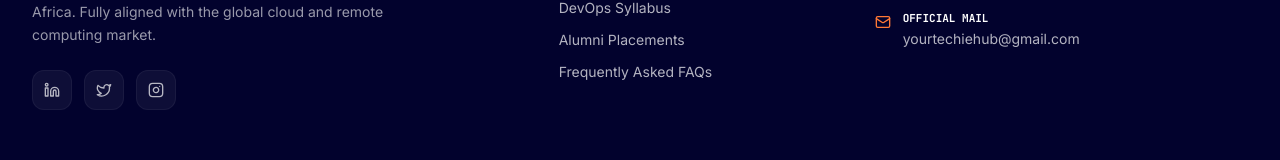
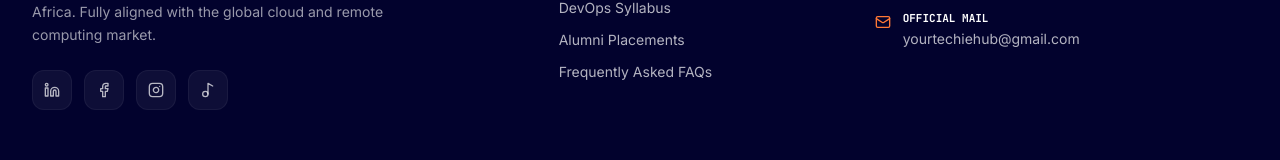
Before and after one commit to johnttbs/your-techie, a React (Vite) app: page / in a window 1280 px wide. Shown: the part 10581-10741 px from the top of the page. Built offline with nearby package versions, Linux system fonts and the light colour scheme.

Commit message:
feat: update social media links and icons in footer
Added links for Facebook and TikTok, and updated the LinkedIn URL to point to the official company page.

```diff
--- a/src/components/Footer.tsx
+++ b/src/components/Footer.tsx
@@ -1,6 +1,6 @@
 import React, { useState } from "react";
 import Logo from "./Logo";
-import { Mail, Phone, ExternalLink, Linkedin, Twitter, Instagram } from "lucide-react";
+import { Mail, Phone, ExternalLink, Linkedin, Facebook, Instagram, Music2 } from "lucide-react";
 
 export default function Footer() {
   const [email, setEmail] = useState("");
@@ -96,14 +96,17 @@ export default function Footer() {
             </p>
             {/* Social handles */}
             <div className="flex items-center gap-3">
-              <a href="https://linkedin.com" target="_blank" rel="noopener noreferrer" className="w-10 h-10 rounded-xl bg-white/5 hover:bg-brand-orange hover:text-white flex items-center justify-center text-white/70 border border-white/5 hover:border-brand-orange/35 transition-all active:scale-90" title="LinkedIn">
+              <a href="https://www.linkedin.com/company/yourtechiehub/" target="_blank" rel="noopener noreferrer" className="w-10 h-10 rounded-xl bg-white/5 hover:bg-brand-orange hover:text-white flex items-center justify-center text-white/70 border border-white/5 hover:border-brand-orange/35 transition-all active:scale-90" title="LinkedIn">
                 <Linkedin className="w-4 h-4" />
               </a>
-              <a href="https://twitter.com" target="_blank" rel="noopener noreferrer" className="w-10 h-10 rounded-xl bg-white/5 hover:bg-brand-orange hover:text-white flex items-center justify-center text-white/70 border border-white/5 hover:border-brand-orange/35 transition-all active:scale-90" title="Twitter">
-                <Twitter className="w-4 h-4" />
+              <a href="https://www.facebook.com/yourtechiehub" target="_blank" rel="noopener noreferrer" className="w-10 h-10 rounded-xl bg-white/5 hover:bg-brand-orange hover:text-white flex items-center justify-center text-white/70 border border-white/5 hover:border-brand-orange/35 transition-all active:scale-90" title="Facebook">
+                <Facebook className="w-4 h-4" />
               </a>
-              <a href="https://instagram.com" target="_blank" rel="noopener noreferrer" className="w-10 h-10 rounded-xl bg-white/5 hover:bg-brand-orange hover:text-white flex items-center justify-center text-white/70 border border-white/5 hover:border-brand-orange/35 transition-all active:scale-90" title="Instagram">
+              <a href="https://instagram.com/yourtechiehub" target="_blank" rel="noopener noreferrer" className="w-10 h-10 rounded-xl bg-white/5 hover:bg-brand-orange hover:text-white flex items-center justify-center text-white/70 border border-white/5 hover:border-brand-orange/35 transition-all active:scale-90" title="Instagram">
                 <Instagram className="w-4 h-4" />
+              </a>
+              <a href="https://www.tiktok.com/@yourtechie_hub" target="_blank" rel="noopener noreferrer" className="w-10 h-10 rounded-xl bg-white/5 hover:bg-brand-orange hover:text-white flex items-center justify-center text-white/70 border border-white/5 hover:border-brand-orange/35 transition-all active:scale-90" title="TikTok">
+                <Music2 className="w-4 h-4" />
               </a>
             </div>
           </div>
```
